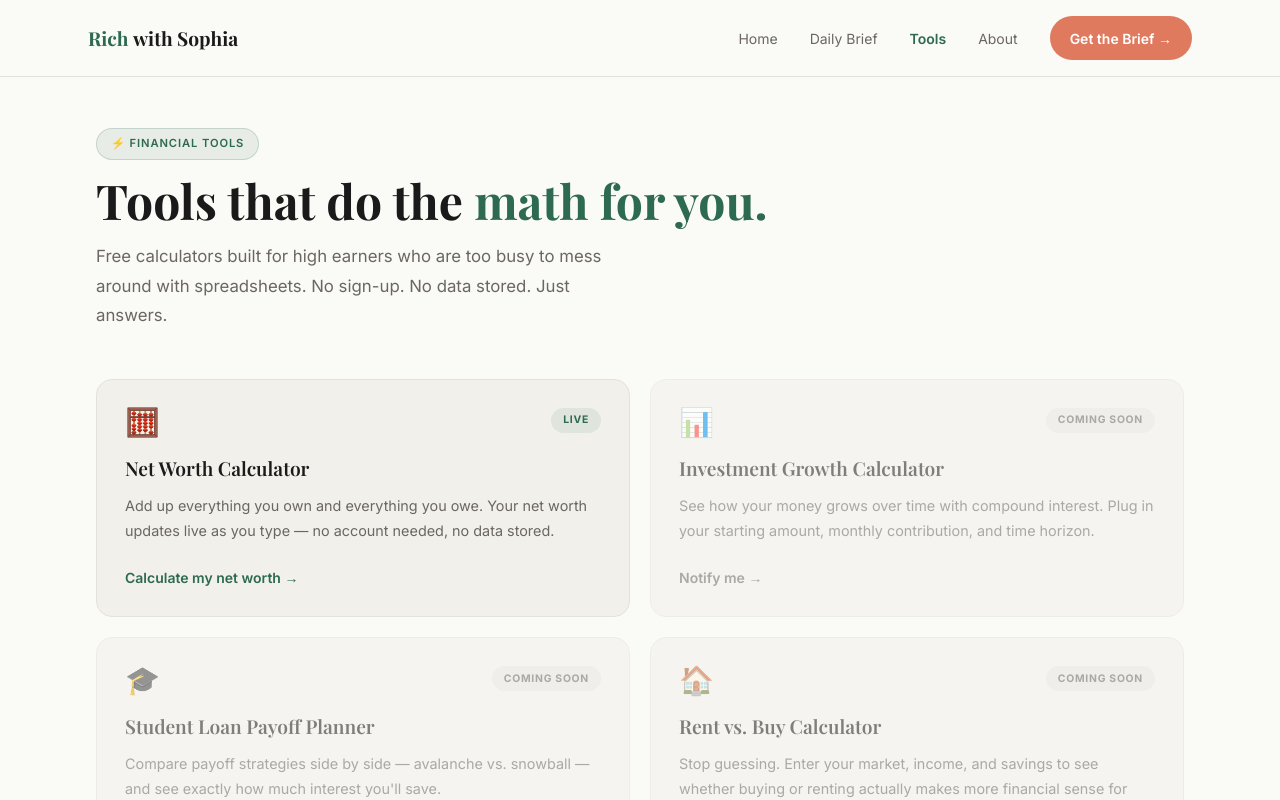
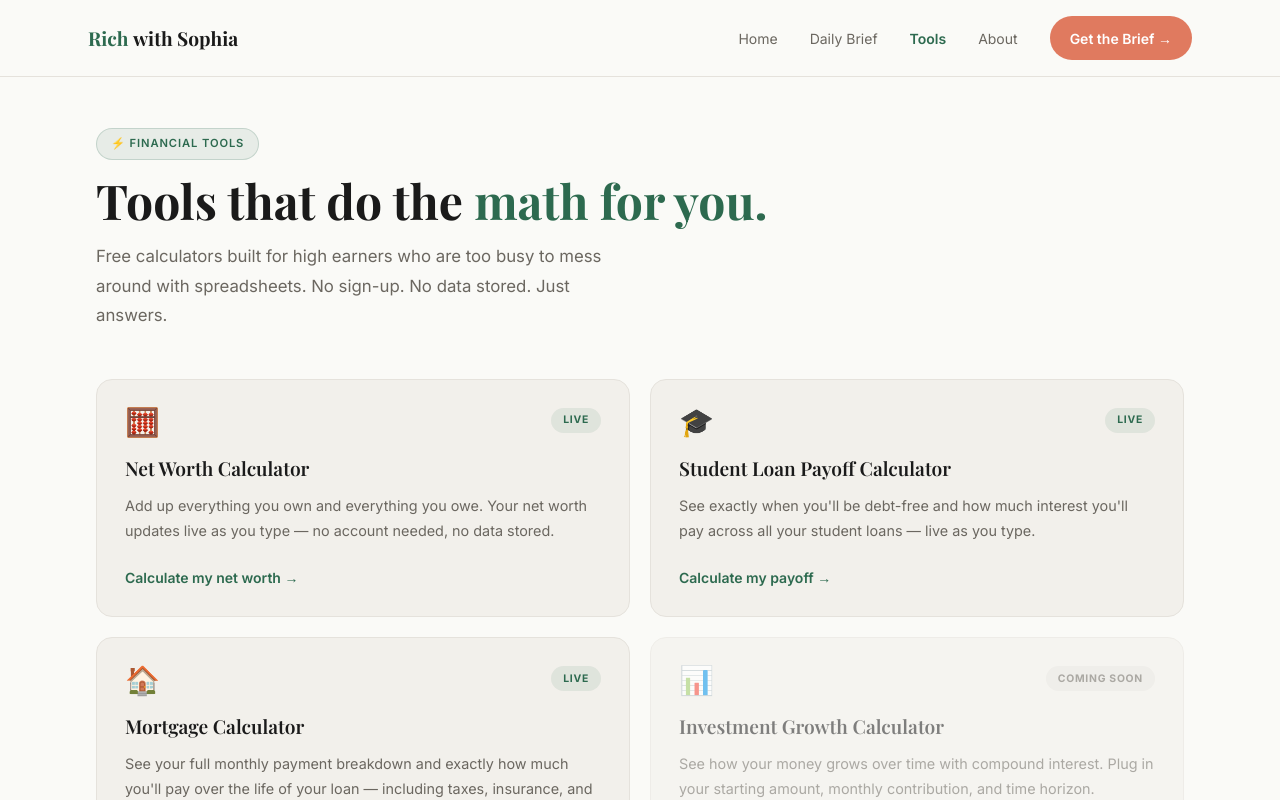
Before and after one commit to richwithsophia/myfinancesite, a Next.js app: page /tools in a window 1280 px wide. Shown: the top 800 px of the page. Built offline with nearby package versions, Linux system fonts and the light colour scheme.

Commit message:
feat: activate student loan and mortgage tool cards (Goal 3)

```diff
--- a/app/tools/page.tsx
+++ b/app/tools/page.tsx
@@ -15,24 +15,24 @@ const tools = [
     cta: "Calculate my net worth →",
   },
   {
+    href: "/tools/student-loan", emoji: "🎓",
+    available: true, badge: "Live",
+    title: "Student Loan Payoff Calculator",
+    body: "See exactly when you'll be debt-free and how much interest you'll pay across all your student loans — live as you type.",
+    cta: "Calculate my payoff →",
+  },
+  {
+    href: "/tools/mortgage", emoji: "🏠",
+    available: true, badge: "Live",
+    title: "Mortgage Calculator",
+    body: "See your full monthly payment breakdown and exactly how much you'll pay over the life of your loan — including taxes, insurance, and HOA.",
+    cta: "Calculate my mortgage →",
+  },
+  {
     href: "#", emoji: "📊",
     available: false, badge: "Coming Soon",
     title: "Investment Growth Calculator",
     body: "See how your money grows over time with compound interest. Plug in your starting amount, monthly contribution, and time horizon.",
-    cta: "Notify me →",
-  },
-  {
-    href: "#", emoji: "🎓",
-    available: false, badge: "Coming Soon",
-    title: "Student Loan Payoff Planner",
-    body: "Compare payoff strategies side by side — avalanche vs. snowball — and see exactly how much interest you'll save.",
-    cta: "Notify me →",
-  },
-  {
-    href: "#", emoji: "🏠",
-    available: false, badge: "Coming Soon",
-    title: "Rent vs. Buy Calculator",
-    body: "Stop guessing. Enter your market, income, and savings to see whether buying or renting actually makes more financial sense for you.",
     cta: "Notify me →",
   },
 ];
```
